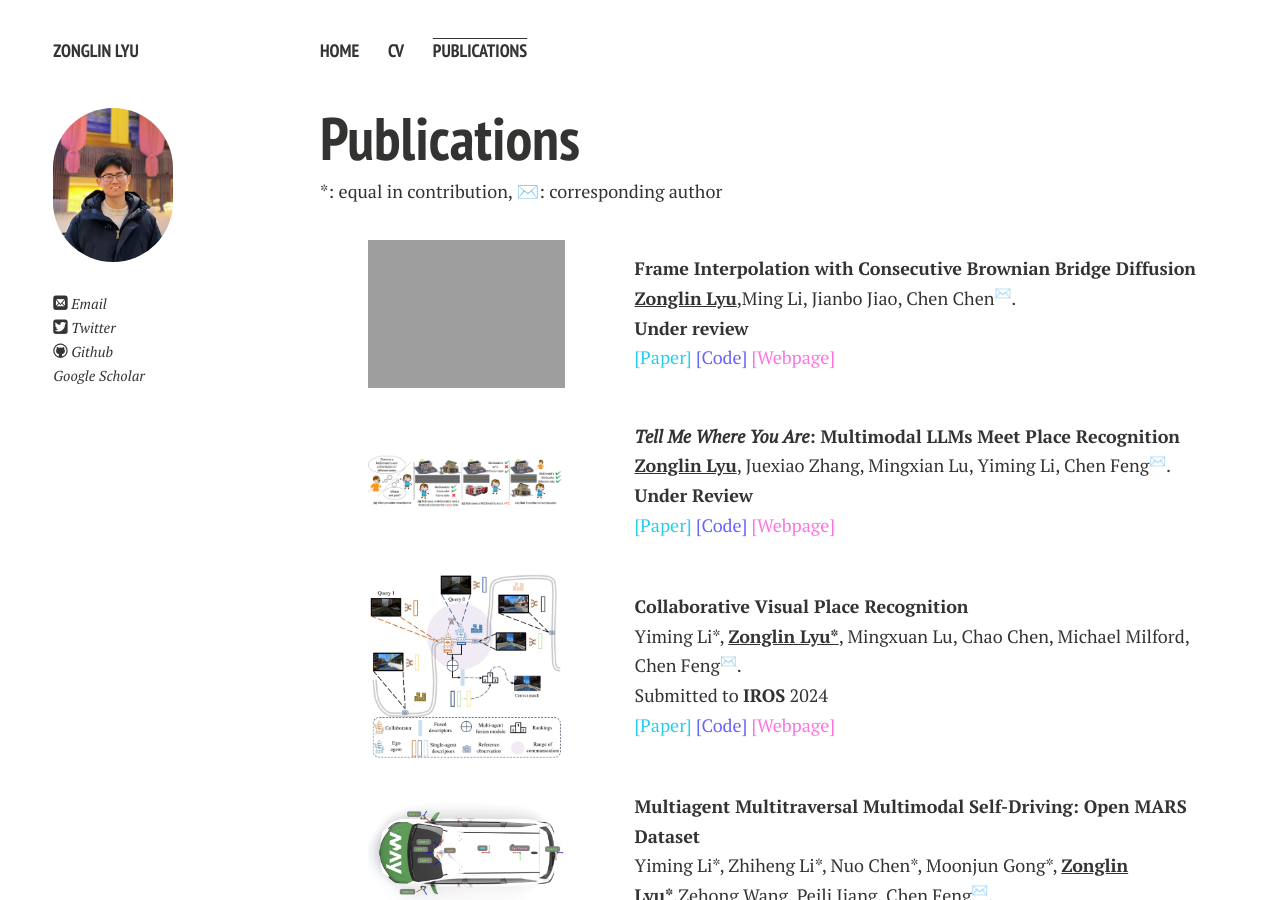
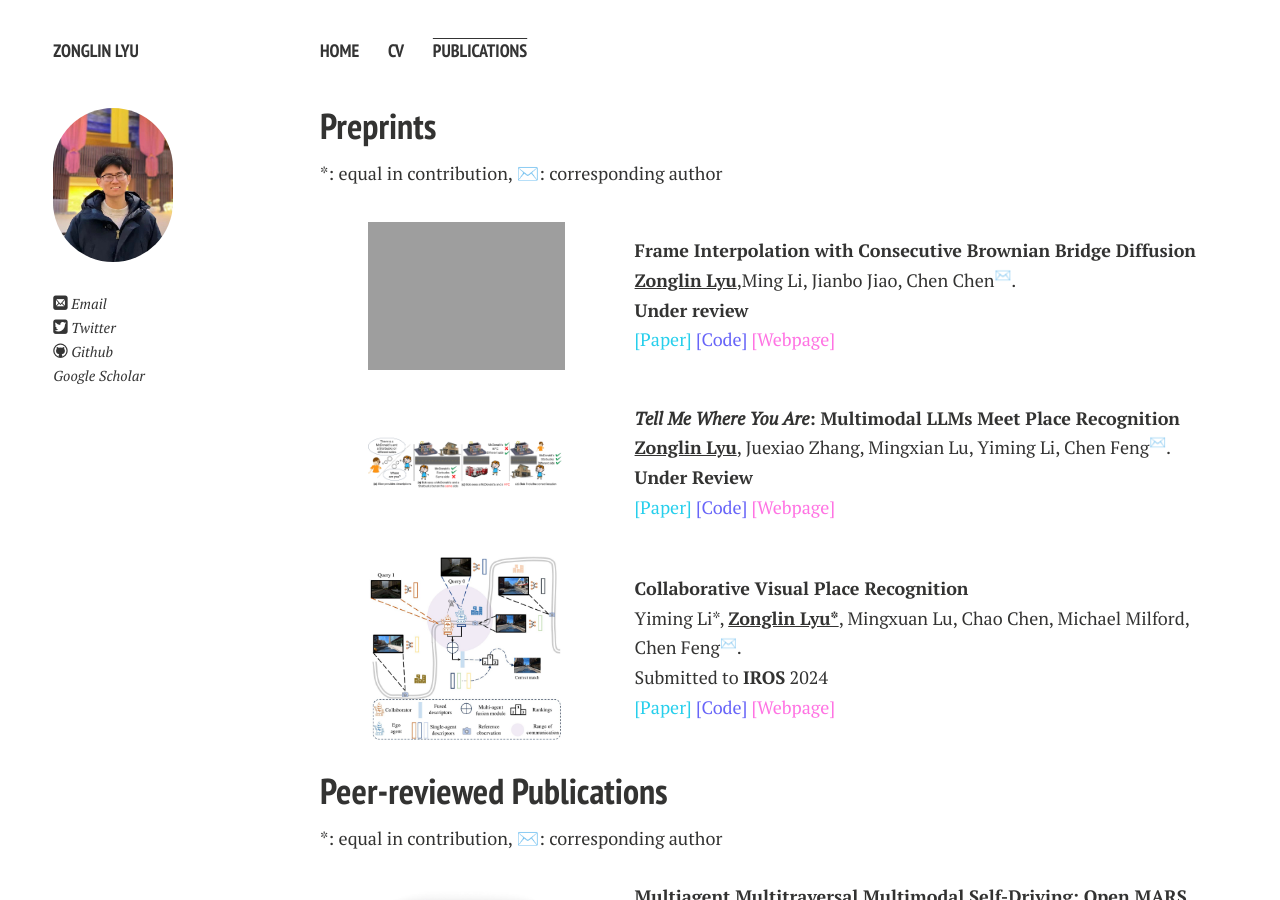
Before and after one commit to ZonglinL/ZonglinL.github.io, a Jekyll site: the page built from publications.md, in a window 1280 px wide and 900 px high. Built offline with Jekyll 4.4.1, drawn with Linux system fonts in a browser that asks for light colours; nearby versions of some CDN libraries; comment, search, counter and statistics services are not loaded; a style sheet for code colours, icons or effects is not loaded.

Commit message:
Update publications.md

```diff
--- a/publications.md
+++ b/publications.md
@@ -26,11 +26,12 @@ title: Publications
 </style>
 
 
-# Publications
+## Preprints
 
 *: equal in contribution, ✉️: corresponding author
 
-<!-- =================================================================================== -->
+
+
 
 <table style="width:100%;border:0px;border-spacing:0px;border-collapse:separate;margin-right:auto;margin-left:auto;">
   <tbody>
@@ -113,6 +114,13 @@ title: Publications
 
 
 
+## Peer-reviewed Publications
+
+*: equal in contribution, ✉️: corresponding author
+
+<!-- =================================================================================== -->
+
+
 <table style="width:100%;border:0px;border-spacing:0px;border-collapse:separate;margin-right:auto;margin-left:auto;">
   <tbody>
     <tr>
```
